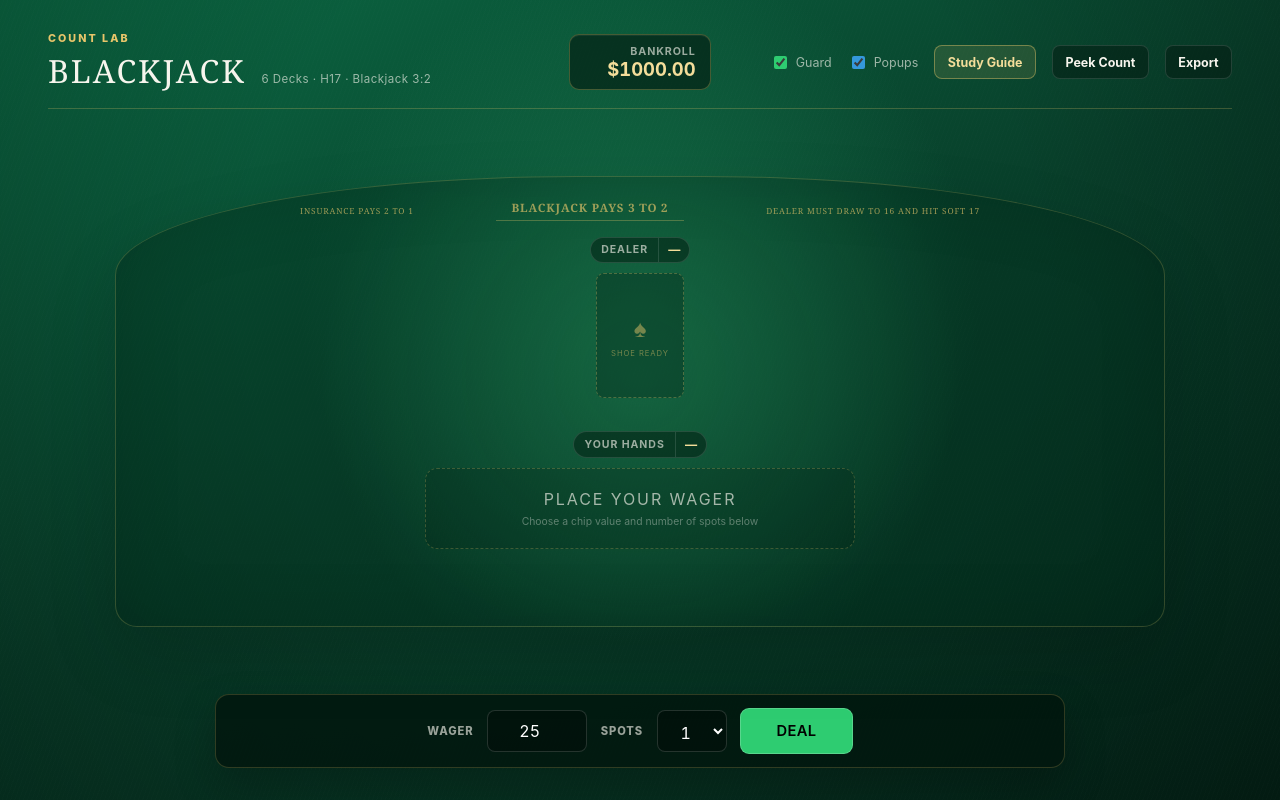
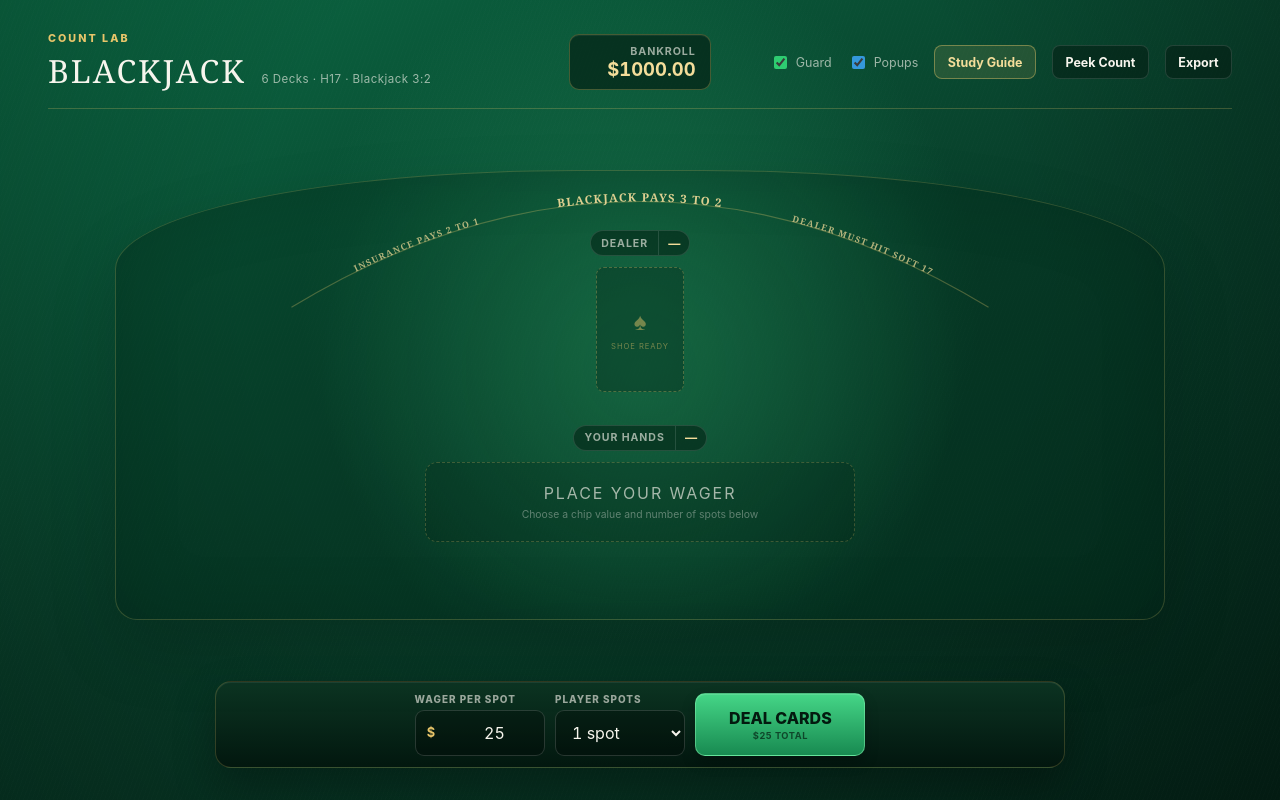
Before and after one commit to hguan-dev/counting, a React (Vite) app: page / in a window 1280 px wide. Built offline with nearby package versions, Linux system fonts and the light colour scheme.

Commit message:
Refine table controls and side bets

```diff
--- a/src/App.jsx
+++ b/src/App.jsx
@@ -2,8 +2,11 @@ import { useState, useRef } from 'react';
 import { Shoe } from './models/Shoe';
 import { calculateTotal, getDetailedPlay } from './utils/strategyEngine';
 import {
+  applyEvenMoneyDecision,
   canSplitHand,
   findNextPlayableHand,
+  getEvenMoneyOffers,
+  getNaturalBlackjackSettlement,
   isNaturalBlackjack,
   splitHand,
 } from './utils/handRules';
@@ -48,7 +51,7 @@ export default function App() {
   const [showCount, setShowCount] = useState(false);
   const [showCheatSheet, setShowCheatSheet] = useState(false);
   const [insuranceBets, setInsuranceBets] = useState([]);
-  const [evenMoneyOffered, setEvenMoneyOffered] = useState(false);
+  const [evenMoneyQueue, setEvenMoneyQueue] = useState([]);
 
   const [warnStrategy, setWarnStrategy] = useState(true);
   const [showStrategyPopups, setShowStrategyPopups] = useState(true);
@@ -68,7 +71,7 @@ export default function App() {
     setBankroll(b => b - totalWager);
     loggerRef.current.log('DEAL', `Wagered $${initialBet} across ${numHands} spot(s). Total: $${totalWager}`);
     setInsuranceBets(new Array(numHands).fill(0));
-    setEvenMoneyOffered(false);
+    setEvenMoneyQueue([]);
 
     const d1 = shoeRef.current.draw();
     shoeRef.current.visibleRunningCount += d1.countValue;
@@ -99,12 +102,12 @@ export default function App() {
     const dealerTotal = calculateTotal([d1, d2]);
     const dealerHasBJ = dealerTotal === 21;
 
-    const hasPlayerBJ = spots.some(s => isNaturalBlackjack(s.subHands[0]));
+    const evenMoneyOffers = getEvenMoneyOffers(spots);
 
     if (isDealerAce) {
       setPlayerSpots(spots);
-      if (hasPlayerBJ) {
-        setEvenMoneyOffered(true);
+      if (evenMoneyOffers.length > 0) {
+        setEvenMoneyQueue(evenMoneyOffers);
         setGameState('evenMoney');
         return;
       }
@@ -169,6 +172,7 @@ export default function App() {
           setActiveSpotIndex(s);
           setActiveSubHandIndex(h);
           setGameState('playing');
+          if (runningReturn > 0) setBankroll(b => b + runningReturn);
           found = true;
           return;
         }
@@ -178,45 +182,44 @@ export default function App() {
   };
 
   const executeEvenMoney = async (accept) => {
-    setEvenMoneyOffered(false);
-    shoeRef.current.visibleRunningCount += dealerHand[1].countValue;
-    setGameState('dealerRevealing');
-    await new Promise(r => setTimeout(r, 800));
+    const [currentOffer, ...remainingOffers] = evenMoneyQueue;
+    if (!currentOffer) return;
 
-    const dealerHasBJ = calculateTotal(dealerHand) === 21;
-    let totalReturn = 0;
+    const spots = applyEvenMoneyDecision(playerSpots, currentOffer, accept);
+    setPlayerSpots(spots);
+    setEvenMoneyQueue(remainingOffers);
+    loggerRef.current.log(
+      'EVEN_MONEY',
+      `Spot ${currentOffer.spotIndex + 1} ${accept ? 'accepted' : 'declined'} even money.`,
+    );
 
-    playerSpots.forEach((spot) => {
-      spot.subHands.forEach((h) => {
-        const isBJ = isNaturalBlackjack(h);
-        if (isBJ) {
-          if (accept) {
-            h.outcome = 'win';
-            totalReturn += h.bet * 2;
-          } else {
-            if (dealerHasBJ) {
-              h.outcome = 'push';
-              totalReturn += h.bet;
-            } else {
-              h.outcome = 'win';
-              totalReturn += h.bet + (h.bet * 1.5);
-            }
-          }
-        }
-      });
-    });
+    if (remainingOffers.length > 0) return;
 
-    setBankroll(b => b + totalReturn);
-    setGameState('resolved');
+    const hasInsuranceEligibleHand = spots.some(spot => (
+      spot.subHands.some(hand => !isNaturalBlackjack(hand))
+    ));
+    if (hasInsuranceEligibleHand) {
+      setGameState('insurance');
+      return;
+    }
+
+    await executeInsurance(false, spots);
   };
 
-  const executeInsurance = async (buy) => {
-    let insTotalCost = buy ? (initialBet / 2) * numHands : 0;
+  const executeInsurance = async (buy, spotsOverride = playerSpots) => {
+    const eligibleSpots = spotsOverride.map(spot => (
+      spot.subHands.some(hand => !isNaturalBlackjack(hand))
+    ));
+    const eligibleCount = eligibleSpots.filter(Boolean).length;
+    const insTotalCost = buy ? (initialBet / 2) * eligibleCount : 0;
     if (buy && bankroll < insTotalCost) return alert("Insufficient funds for insurance!");
     if (buy) setBankroll(b => b - insTotalCost);
-    setInsuranceBets(playerSpots.map(() => buy ? initialBet / 2 : 0));
+    const nextInsuranceBets = eligibleSpots.map(eligible => (
+      buy && eligible ? initialBet / 2 : 0
+    ));
+    setInsuranceBets(nextInsuranceBets);
 
-    const totalWager = initialBet * numHands + insTotalCost;
+    const totalWager = initialBet * spotsOverride.length + insTotalCost;
     const dealerHasBJ = calculateTotal(dealerHand) === 21;
 
     if (dealerHasBJ) {
@@ -225,31 +228,47 @@ export default function App() {
       await new Promise(r => setTimeout(r, 800));
 
       let netReturn = buy ? insTotalCost * 3 : 0;
-      playerSpots.forEach((spot) => {
+      const spots = spotsOverride.map(spot => ({
+        ...spot,
+        subHands: spot.subHands.map(hand => ({ ...hand })),
+      }));
+      spots.forEach((spot) => {
         spot.subHands.forEach((hand) => {
           hand.outcome = 'loss';
-          if (isNaturalBlackjack(hand)) {
-            hand.outcome = 'push';
-            netReturn += hand.bet;
+          const settlement = getNaturalBlackjackSettlement(hand, true);
+          if (settlement) {
+            hand.outcome = settlement.outcome;
+            hand.status = 'stood';
+            netReturn += settlement.returnAmount;
           }
         });
       });
+      setPlayerSpots(spots);
       setBankroll(b => b + netReturn);
       setGameState('resolved');
     } else {
-      let spots = JSON.parse(JSON.stringify(playerSpots));
+      const spots = JSON.parse(JSON.stringify(spotsOverride));
       let winnings = 0;
       spots.forEach((spot) => {
         spot.subHands.forEach(h => {
-          if (isNaturalBlackjack(h)) {
-            h.outcome = 'win';
-            winnings += h.bet + (h.bet * 1.5);
+          const settlement = getNaturalBlackjackSettlement(h, false);
+          if (settlement) {
+            h.outcome = settlement.outcome;
+            winnings += settlement.returnAmount;
             h.status = 'stood';
           }
         });
       });
       setPlayerSpots(spots);
-      findFirstActiveHand(spots, 0, 0, winnings, totalWager);
+      const next = findNextPlayableHand(spots, 0, 0, true);
+      if (next) {
+        if (winnings > 0) setBankroll(b => b + winnings);
+        setActiveSpotIndex(next.spotIndex);
+        setActiveSubHandIndex(next.handIndex);
+        setGameState('playing');
+      } else {
+        playDealerAndResolve(dealerHand, spots, nextInsuranceBets, winnings, totalWager);
+      }
     }
   };
 
@@ -555,11 +574,21 @@ export default function App() {
 
       {/* GAME BOARD TABLE */}
       <div className="game-board">
-        <div className="table-arc" aria-hidden="true">
-          <span>INSURANCE PAYS 2 TO 1</span>
-          <strong>BLACKJACK PAYS 3 TO 2</strong>
-          <span>DEALER MUST DRAW TO 16 AND HIT SOFT 17</span>
-        </div>
+        <svg className="table-rule-arc" viewBox="0 0 900 170" aria-hidden="true">
+          <defs>
+            <path id="table-rule-path" d="M 55 150 Q 450 -90 845 150" />
+          </defs>
+          <use href="#table-rule-path" className="table-rule-line" />
+          <text className="table-rule-copy table-rule-copy-left">
+            <textPath href="#table-rule-path" startOffset="19%" textAnchor="middle">INSURANCE PAYS 2 TO 1</textPath>
+          </text>
+          <text className="table-rule-copy table-rule-copy-center">
+            <textPath href="#table-rule-path" startOffset="50%" textAnchor="middle">BLACKJACK PAYS 3 TO 2</textPath>
+          </text>
+          <text className="table-rule-copy table-rule-copy-right">
+            <textPath href="#table-rule-path" startOffset="81%" textAnchor="middle">DEALER MUST HIT SOFT 17</textPath>
+          </text>
+        </svg>
         {gameState === 'shuffling' ? (
           <div className="shuffle-state"><span>♠</span> Reshuffling shoe…</div>
         ) : (
@@ -633,11 +662,15 @@ export default function App() {
       </div>
 
       {/* EVEN MONEY CONTROL OVERLAY OR CONTROLS */}
-      {evenMoneyOffered ? (
+      {evenMoneyQueue.length > 0 ? (
         <div className="decision-bar">
-          <span style={{ color: '#f1c40f', fontWeight: '500' }}>You have a Blackjack! Dealer shows an Ace. Take Even Money (1:1)?</span>
-          <button onClick={() => executeEvenMoney(true)} style={{ ...headerBtnStyle, background: '#f1c40f', color: '#000', fontWeight: '600' }}>Accept Even Money</button>
-          <button onClick={() => executeEvenMoney(false)} style={headerBtnStyle}>Decline (Play Out)</button>
+          <div className="decision-copy">
+            <span className="decision-kicker">Spot {evenMoneyQueue[0].spotIndex + 1} · Blackjack</span>
+            <strong>Take guaranteed even money?</strong>
+            <small>Dealer shows an Ace. This choice applies only to this hand.</small>
+          </div>
+          <button className="decision-button is-gold" onClick={() => executeEvenMoney(true)}>Take 1:1</button>
+          <button className="decision-button" onClick={() => executeEvenMoney(false)}>Play it out</button>
         </div>
       ) : (
         <GameControls
@@ -660,5 +693,3 @@ export default function App() {
     </main>
   );
 }
-
-const headerBtnStyle = { padding: '0.5rem 1rem', background: 'rgba(255,255,255,0.08)', color: '#fff', border: '1px solid rgba(255,255,255,0.15)', cursor: 'pointer', borderRadius: '6px' };
--- a/src/components/GameControls.jsx
+++ b/src/components/GameControls.jsx
@@ -14,44 +14,55 @@ export default function GameControls({
   onInsurance,
   onNextRound
 }) {
-  const inputStyle = { padding: '0.7rem', width: '100px', textAlign: 'center', borderRadius: '8px', background: 'rgba(0,0,0,0.6)', color: '#fff', border: '1px solid rgba(255,255,255,0.2)' };
-  const actionBtnStyle = { padding: '0.8rem 2.2rem', fontSize: '1.05rem', background: 'rgba(255,255,255,0.1)', color: '#fff', border: '1px solid rgba(255,255,255,0.2)', borderRadius: '8px', cursor: 'pointer' };
-
   return (
-    <div className="game-controls" aria-label="Game controls" style={{ display: 'flex', justifyContent: 'center', alignItems: 'center', background: 'rgba(0, 0, 0, 0.4)', padding: '1.2rem 2.5rem', borderRadius: '16px', gap: '1.5rem', minHeight: '80px' }}>
+    <div className="game-controls" aria-label="Game controls">
       {gameState === 'betting' && (
-        <>
-          <label htmlFor="wager">Wager</label>
-          <input id="wager" aria-label="Wager amount" type="number" value={initialBet} onChange={(e) => setInitialBet(Number(e.target.value))} step="25" min="25" style={inputStyle} />
-          <label htmlFor="spots">Spots</label>
-          <select id="spots" aria-label="Number of spots" value={numHands} onChange={(e) => setNumHands(Number(e.target.value))} style={{ ...inputStyle, width: '70px' }}>
-            <option value={1}>1</option>
-            <option value={2}>2</option>
-          </select>
-          <button onClick={onDeal} style={{ ...actionBtnStyle, background: '#2ecc71', color: '#000', fontWeight: '600' }}>DEAL</button>
-        </>
+        <div className="betting-controls">
+          <label className="control-field" htmlFor="wager">
+            <span>Wager per spot</span>
+            <span className="control-input has-prefix">
+              <b>$</b>
+              <input id="wager" aria-label="Wager amount" type="number" value={initialBet} onChange={(e) => setInitialBet(Number(e.target.value))} step="25" min="25" />
+            </span>
+          </label>
+          <label className="control-field" htmlFor="spots">
+            <span>Player spots</span>
+            <select id="spots" aria-label="Number of spots" value={numHands} onChange={(e) => setNumHands(Number(e.target.value))}>
+              <option value={1}>1 spot</option>
+              <option value={2}>2 spots</option>
+            </select>
+          </label>
+          <button className="deal-button" onClick={onDeal}>
+            <span>Deal cards</span>
+            <small>${initialBet * numHands} total</small>
+          </button>
+        </div>
       )}
 
       {gameState === 'insurance' && (
-        <div style={{ display: 'flex', alignItems: 'center', gap: '1.5rem' }}>
-          <span style={{ color: '#f1c40f', fontWeight: '500' }}>Dealer shows an Ace. Take Insurance?</span>
-          <button onClick={() => onInsurance(true)} style={{ ...actionBtnStyle, background: '#f1c40f', color: '#000', fontWeight: '600' }}>Yes (Pay 2:1)</button>
-          <button onClick={() => onInsurance(false)} style={actionBtnStyle}>Decline</button>
+        <div className="insurance-controls">
+          <div className="decision-copy">
+            <span className="decision-kicker">Dealer shows an Ace</span>
+            <strong>Insure eligible hands?</strong>
+            <small>Costs half your wager. Pays 2:1 only if the dealer has blackjack.</small>
+          </div>
+          <button className="decision-button is-gold" onClick={() => onInsurance(true)}>Buy insurance</button>
+          <button className="decision-button" onClick={() => onInsurance(false)}>No insurance</button>
         </div>
       )}
 
       {gameState === 'playing' && (
-        <>
-          <button onClick={onHit} style={actionBtnStyle}>Hit</button>
-          <button onClick={onStand} style={actionBtnStyle}>Stand</button>
-          {canDouble && <button onClick={onDouble} style={actionBtnStyle}>Double</button>}
-          {canSplit && <button onClick={onSplit} style={actionBtnStyle}>Split</button>}
-        </>
+        <div className="action-cluster">
+          <button className="action-button is-hit" onClick={onHit}><span>Hit</span><small>Take a card</small></button>
+          <button className="action-button is-stand" onClick={onStand}><span>Stand</span><small>Hold total</small></button>
+          {canDouble && <button className="action-button is-double" onClick={onDouble}><span>Double</span><small>One card</small></button>}
+          {canSplit && <button className="action-button is-split" onClick={onSplit}><span>Split</span><small>Two hands</small></button>}
+        </div>
       )}
 
       {(gameState === 'resolved' || gameState === 'dealerRevealing' || gameState === 'shuffling') && gameState !== 'insurance' && gameState !== 'playing' && gameState !== 'betting' && (
-        <button onClick={onNextRound} disabled={gameState === 'dealerRevealing' || gameState === 'shuffling'} style={{ ...actionBtnStyle, background: '#f1c40f', color: '#000', fontWeight: '600', opacity: gameState === 'dealerRevealing' ? 0.5 : 1 }}>
-          {gameState === 'shuffling' ? 'SHUFFLING SHOE...' : gameState === 'dealerRevealing' ? 'DEALER REVEALING...' : 'DEAL NEXT ROUND'}
+        <button className="next-round-button" onClick={onNextRound} disabled={gameState === 'dealerRevealing' || gameState === 'shuffling'}>
+          {gameState === 'shuffling' ? 'Shuffling shoe…' : gameState === 'dealerRevealing' ? 'Dealer revealing…' : 'Deal next round'}
         </button>
       )}
     </div>
--- a/src/index.css
+++ b/src/index.css
@@ -225,28 +225,34 @@ button:disabled {
     0 28px 70px rgba(0, 0, 0, 0.14);
 }
 
-.table-arc {
+.table-rule-arc {
   position: absolute;
-  top: 1.4rem;
+  top: 0.3rem;
   left: 50%;
-  display: flex;
-  width: min(680px, 78%);
-  color: rgba(232, 197, 106, 0.66);
-  align-items: center;
-  justify-content: space-between;
-  gap: 1rem;
+  width: min(830px, 88%);
+  height: 150px;
+  overflow: visible;
   transform: translateX(-50%);
-  font-family: Georgia, "Times New Roman", serif;
-  font-size: 0.52rem;
-  letter-spacing: 0.1em;
-  text-align: center;
+  pointer-events: none;
 }
 
-.table-arc strong {
-  padding: 0 1rem 0.35rem;
-  border-bottom: 1px solid rgba(232, 197, 106, 0.3);
-  font-size: 0.72rem;
-  white-space: nowrap;
+.table-rule-line {
+  fill: none;
+  stroke: rgba(232, 197, 106, 0.3);
+  stroke-width: 1.3;
+}
+
+.table-rule-copy {
+  fill: rgba(244, 221, 154, 0.72);
+  font-family: Georgia, "Times New Roman", serif;
+  font-size: 10px;
+  font-weight: 700;
+  letter-spacing: 1.4px;
+}
+
+.table-rule-copy-center {
+  fill: rgba(244, 221, 154, 0.9);
+  font-size: 13px;
 }
 
 .hand-zone {
@@ -519,38 +525,213 @@ button:disabled {
   width: min(850px, 100%);
   min-height: 74px !important;
   margin: 0 auto;
-  padding: 0.8rem 1.25rem !important;
+  padding: 0.7rem !important;
   border: 1px solid rgba(232, 197, 106, 0.2);
-  border-radius: 14px !important;
-  background: rgba(2, 22, 14, 0.82) !important;
+  border-radius: 16px !important;
+  background: linear-gradient(180deg, rgba(13, 53, 35, 0.96), rgba(2, 22, 14, 0.96)) !important;
   align-items: center;
   justify-content: center;
   gap: 0.85rem !important;
-  box-shadow: 0 18px 42px rgba(0, 0, 0, 0.22);
+  box-shadow:
+    inset 0 1px rgba(255, 255, 255, 0.07),
+    0 18px 42px rgba(0, 0, 0, 0.28);
 }
 
-.game-controls label {
+.betting-controls,
+.insurance-controls,
+.action-cluster {
+  display: flex;
+  width: 100%;
+  align-items: stretch;
+  justify-content: center;
+  gap: 0.65rem;
+}
+
+.betting-controls {
+  max-width: 660px;
+}
+
+.control-field {
+  display: flex;
+  min-width: 130px;
+  flex-direction: column;
+  justify-content: center;
+  gap: 0.32rem;
+}
+
+.control-field > span:first-child {
   color: var(--muted);
-  font-size: 0.7rem;
+  font-size: 0.62rem;
   font-weight: 800;
-  letter-spacing: 0.08em;
+  letter-spacing: 0.1em;
   text-transform: uppercase;
+}
+
+.control-input {
+  display: flex;
+  height: 46px;
+  overflow: hidden;
+  border: 1px solid rgba(255, 255, 255, 0.15);
+  border-radius: 9px;
+  background: rgba(0, 0, 0, 0.28);
+  align-items: center;
+}
+
+.control-input b {
+  padding-left: 0.7rem;
+  color: var(--gold);
+  font-size: 0.8rem;
 }
 
 .game-controls input,
 .game-controls select {
-  height: 42px;
-  border-color: rgba(255, 255, 255, 0.14) !important;
-  background: rgba(0, 0, 0, 0.28) !important;
+  height: 46px;
+  border: 1px solid rgba(255, 255, 255, 0.15);
+  border-radius: 9px;
+  background: rgba(0, 0, 0, 0.28);
+  color: var(--cream);
   font-variant-numeric: tabular-nums;
 }
 
-.game-controls button {
-  min-height: 44px;
-  border-radius: 9px !important;
-  font-size: 0.92rem !important;
-  font-weight: 800;
-  letter-spacing: 0.025em;
+.control-input input {
+  width: 95px;
+  padding: 0 0.65rem 0 0.25rem;
+  border: 0;
+  background: transparent;
+  text-align: right;
+}
+
+.game-controls select {
+  min-width: 130px;
+  padding: 0 0.75rem;
+}
+
+.deal-button,
+.next-round-button,
+.decision-button,
+.action-button {
+  position: relative;
+  min-height: 50px;
+  padding: 0.66rem 1.25rem;
+  border-radius: 10px;
+  color: var(--cream);
+  font-weight: 850;
+  box-shadow:
+    inset 0 1px rgba(255, 255, 255, 0.12),
+    0 7px 14px rgba(0, 0, 0, 0.22);
+}
+
+.deal-button:active:not(:disabled),
+.next-round-button:active:not(:disabled),
+.decision-button:active:not(:disabled),
+.action-button:active:not(:disabled) {
+  transform: translateY(1px);
+  box-shadow: inset 0 2px 7px rgba(0, 0, 0, 0.25);
+}
+
+.deal-button {
+  min-width: 170px;
+  border-color: rgba(137, 244, 178, 0.48);
+  background: linear-gradient(180deg, #45d687, #188a51);
+  color: #031a0f;
+  text-transform: uppercase;
+}
+
+.deal-button span,
+.deal-button small,
+.action-button span,
+.action-button small {
+  display: block;
+}
+
+.deal-button small,
+.action-button small {
+  margin-top: 0.1rem;
+  font-size: 0.58rem;
+  font-weight: 750;
+  letter-spacing: 0.06em;
+  opacity: 0.67;
+}
+
+.action-cluster {
+  max-width: 660px;
+}
+
+.action-button {
+  min-width: 118px;
+  flex: 1;
+  border-color: rgba(255, 255, 255, 0.16);
+  background: linear-gradient(180deg, rgba(54, 91, 74, 0.98), rgba(17, 48, 34, 0.98));
+  font-size: 0.92rem;
+}
+
+.action-button.is-hit {
+  border-color: rgba(100, 219, 148, 0.36);
+}
+
+.action-button.is-stand {
+  border-color: rgba(125, 185, 244, 0.35);
+}
+
+.action-button.is-double,
+.action-button.is-split {
+  border-color: rgba(232, 197, 106, 0.42);
+  color: var(--gold-soft);
+}
+
+.insurance-controls {
+  align-items: center;
+}
+
+.decision-copy {
+  display: flex;
+  min-width: 250px;
+  margin-right: auto;
+  padding: 0.15rem 0.45rem;
+  flex-direction: column;
+}
+
+.decision-kicker {
+  color: var(--gold);
+  font-size: 0.6rem;
+  font-weight: 850;
+  letter-spacing: 0.11em;
+  text-transform: uppercase;
+}
+
+.decision-copy strong {
+  margin-top: 0.08rem;
+  font-family: Georgia, serif;
+  font-size: 1rem;
+  font-weight: 500;
+}
+
+.decision-copy small {
+  margin-top: 0.12rem;
+  color: var(--muted);
+  font-size: 0.65rem;
+}
+
+.decision-button {
+  min-width: 135px;
+  border-color: rgba(255, 255, 255, 0.17);
+  background: linear-gradient(180deg, rgba(52, 77, 65, 0.96), rgba(16, 42, 29, 0.96));
+  font-size: 0.78rem;
+}
+
+.decision-button.is-gold,
+.next-round-button {
+  border-color: rgba(255, 226, 139, 0.5);
+  background: linear-gradient(180deg, #f2d77d, #c99a32);
+  color: #211805;
+}
+
+.next-round-button {
+  min-width: 210px;
+}
+
+.next-round-button:disabled {
+  opacity: 0.5;
 }
 
 .decision-bar {
@@ -788,6 +969,28 @@ button:disabled {
   font-size: 1rem;
 }
 
+.risk-note {
+  display: flex;
+  margin-top: 0.7rem;
+  padding: 0.75rem 0.85rem;
+  border-left: 3px solid rgba(232, 197, 106, 0.62);
+  border-radius: 0 8px 8px 0;
+  background: rgba(232, 197, 106, 0.07);
+  flex-direction: column;
+  gap: 0.18rem;
+}
+
+.risk-note strong {
+  color: var(--gold-soft);
+  font-size: 0.72rem;
+}
+
+.risk-note span {
+  color: var(--muted);
+  font-size: 0.71rem;
+  line-height: 1.5;
+}
+
 .study-content details {
   padding: 0.75rem 0.9rem;
   border: 1px solid var(--line);
@@ -903,13 +1106,18 @@ button:disabled {
     border-radius: 70px 70px 16px 16px / 28px 28px 16px 16px;
   }
 
-  .table-arc {
-    top: 1rem;
-    width: 90%;
+  .table-rule-arc {
+    top: 0.2rem;
+    width: 104%;
   }
 
-  .table-arc span {
-    display: none;
+  .table-rule-copy {
+    font-size: 15px;
+    letter-spacing: 0.7px;
+  }
+
+  .table-rule-copy-center {
+    font-size: 18px;
   }
 
   .dealer-zone {
@@ -955,9 +1163,41 @@ button:disabled {
     backdrop-filter: blur(16px);
   }
 
-  .game-controls button {
-    padding: 0.68rem 1rem !important;
+  .betting-controls,
+  .insurance-controls,
+  .action-cluster {
+    flex-wrap: wrap;
+  }
+
+  .control-field {
+    min-width: 118px;
+    flex: 1;
+  }
+
+  .control-input input,
+  .game-controls select {
+    width: 100%;
+  }
+
+  .deal-button {
+    width: 100%;
+  }
+
+  .action-button {
+    min-width: 0;
     flex: 1 1 42%;
+  }
+
+  .decision-copy {
+    width: 100%;
+    min-width: 0;
+    margin: 0;
+    text-align: center;
+  }
+
+  .decision-button {
+    min-width: 0;
+    flex: 1;
   }
 
   .study-drawer {
--- a/src/utils/handRules.js
+++ b/src/utils/handRules.js
@@ -6,6 +6,41 @@ export const isNaturalBlackjack = (hand) => (
   && hand.cards.length === 2
   && calculateTotal(hand.cards) === 21
 );
+
+export const getEvenMoneyOffers = (spots) => (
+  spots.flatMap((spot, spotIndex) => (
+    spot.subHands
+      .map((hand, handIndex) => (
+        isNaturalBlackjack(hand) ? { spotIndex, handIndex } : null
+      ))
+      .filter(Boolean)
+  ))
+);
+
+export const applyEvenMoneyDecision = (spots, offer, accepted) => (
+  spots.map((spot, spotIndex) => ({
+    ...spot,
+    subHands: spot.subHands.map((hand, handIndex) => (
+      spotIndex === offer.spotIndex && handIndex === offer.handIndex
+        ? { ...hand, evenMoneyAccepted: accepted }
+        : hand
+    )),
+  }))
+);
+
+export const getNaturalBlackjackSettlement = (hand, dealerHasBlackjack) => {
+  if (!isNaturalBlackjack(hand)) return null;
+
+  if (hand.evenMoneyAccepted) {
+    return { outcome: 'win', returnAmount: hand.bet * 2 };
+  }
+
+  if (dealerHasBlackjack) {
+    return { outcome: 'push', returnAmount: hand.bet };
+  }
+
+  return { outcome: 'win', returnAmount: hand.bet * 2.5 };
+};
 
 export const canSplitHand = (hand) => (
   Boolean(hand)
```
Also changed, not shown: src/components/CheatSheet.jsx (+30 -1 lines), 1 other file (tests, documents, lock files or other folders).
